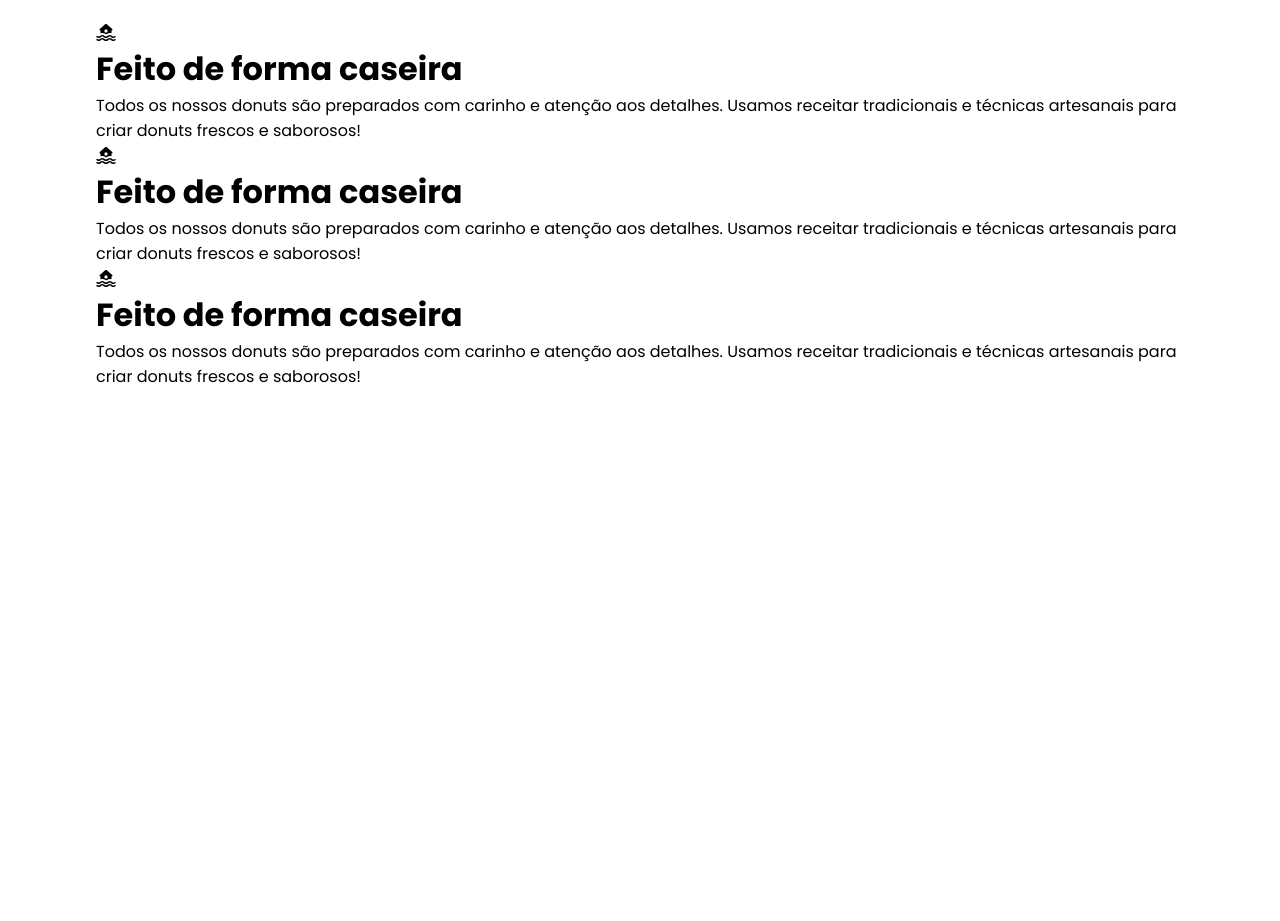
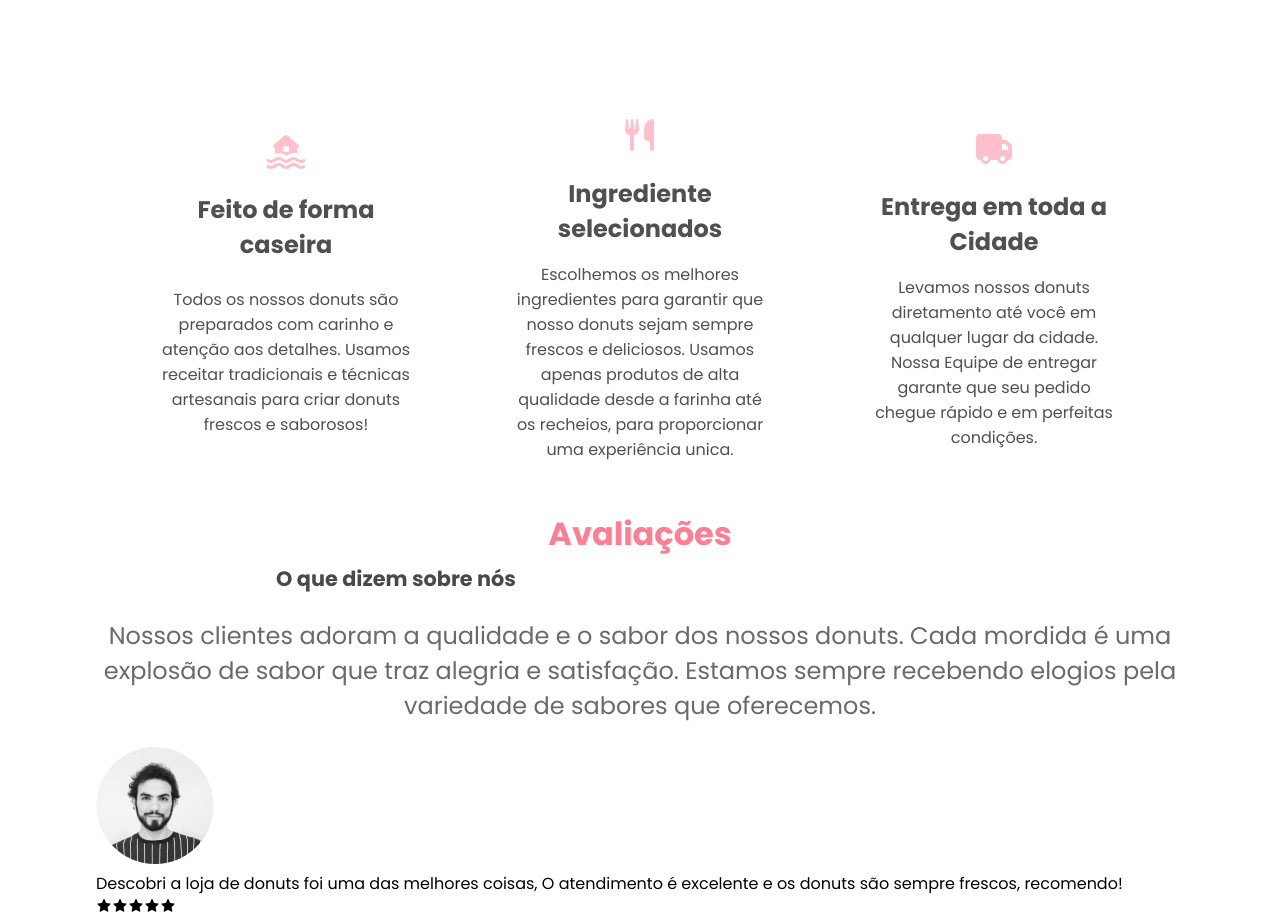
Before and after one commit to lucaseduardo5855/LandingPage-Donuts, a React (Create React App) app in the folder donuts-app/: page / in a window 1280 px wide. Shown: the part 1913-2834 px from the top of the page. Before the commit the page ends 2302 px from the top, so only its background shows below. Built offline with nearby package versions, Linux system fonts and the light colour scheme.

Commit message:
Tela Nossos Trabalho

```diff
--- a/donuts-app/src/App.css
+++ b/donuts-app/src/App.css
@@ -202,6 +202,65 @@ nav {
   margin-right: 1rem;
 }
 
+/* Work Section */
+.work-section-wrapper {
+  margin-top: 1rem;
+}
+
+.work-section-top {
+  text-align: center;
+}
+
+.work-section-top .primary-subheading p {
+  text-align: center;
+}
+
+.work-section-top h1 {
+  max-width: 700 !important;
+  font-size: 1.3rem;
+  color: #484948;
+  margin-top: 5px;
+}
+
+.work-section-info {
+  width: 290px;
+  min-height: 350px;
+  background-color: #fff;
+  display: flex;
+  padding: 1rem 1rem;
+  flex-direction: column;
+  justify-content: center;
+  align-items: center;
+  text-align: center;
+  border-radius: 1rem;
+  color: #505050;
+  margin: 1rem 2rem;
+}
+
+.work-section-info h2 {
+  margin: 1rem 0;
+}
+
+.work-section-info p {
+  flex: 1;
+  align-items: center;
+  display: flex;
+  font-weight: 400;
+}
+
+.work-section-bottom {
+  margin-top: 5rem;
+  display: flex;
+  justify-content: center;
+  align-items: center;
+  flex-wrap: wrap; /* (Se apertar, joga pro andar de baixo) */
+}
+
+.info-boxes-img-container {
+  color: pink;
+  font-size: 2rem;
+}
+
 /* Quando a tela for até 1000px renderizmaos Mobile */
 @media (max-width: 1000px) {
   .navbar-links-container a {
@@ -329,6 +388,11 @@ nav {
     padding: 15px 32px;
     cursor: pointer;
   }
+
+  /* Work Section */
+  .work-section-wrapper {
+    margin-top: 3rem;
+  }
 }
 
 @media (max-width: 600px) {
--- a/donuts-app/src/App.js
+++ b/donuts-app/src/App.js
@@ -2,6 +2,7 @@ import "./App.css";
 import Home from "./Components/Home";
 import About from "./Components/About";
 import Work from "./Components/Work";
+import Testemonial from "./Components/Testemonial";
 
 function App() {
   return (
@@ -9,6 +10,7 @@ function App() {
       <Home />
       <About />
       <Work />
+      <Testemonial />
     </div>
   );
 }
--- /dev/null
+++ b/donuts-app/src/Components/Testemonial.js
@@ -0,0 +1,36 @@
+import ProfilePicture from "../Assets/john-doe-image.png";
+import { AiFillStar } from "react-icons/ai";
+
+const Testemonial = () => {
+  return (
+    <div className="work-section-wrapper">
+      <div className="work-section-top">
+        <p className="primary-subheading">Avaliações</p>
+        <h1 className="primary-heading">O que dizem sobre nós</h1>
+        <p className="primary-text">
+          Nossos clientes adoram a qualidade e o sabor dos nossos donuts. Cada
+          mordida é uma explosão de sabor que traz alegria e satisfação. Estamos
+          sempre recebendo elogios pela variedade de sabores que oferecemos.
+        </p>
+      </div>
+
+      <div className="testomonial-section-bottom">
+        <img src={ProfilePicture} alt="imagem do avaliador" />
+        <p>
+          Descobri a loja de donuts foi uma das melhores coisas, O atendimento é
+          excelente e os donuts são sempre frescos, recomendo!
+        </p>
+      </div>
+
+      <div className="testemonials-starts-container">
+        <AiFillStar />
+        <AiFillStar />
+        <AiFillStar />
+        <AiFillStar />
+        <AiFillStar />
+      </div>
+    </div>
+  );
+};
+
+export default Testemonial;
--- a/donuts-app/src/Components/Work.js
+++ b/donuts-app/src/Components/Work.js
@@ -1,5 +1,7 @@
 import { FontAwesomeIcon } from "@fortawesome/react-fontawesome";
 import { faHouseFloodWater } from "@fortawesome/free-solid-svg-icons";
+import { faUtensils } from "@fortawesome/free-solid-svg-icons";
+import { faTruck } from "@fortawesome/free-solid-svg-icons";
 
 const Work = () => {
   const WorkinfoData = [
@@ -9,14 +11,14 @@ const Work = () => {
       text: "Todos os nossos donuts são preparados com carinho e atenção aos detalhes. Usamos receitar tradicionais e técnicas artesanais para criar donuts frescos e saborosos!",
     },
     {
-      image: <FontAwesomeIcon icon={faHouseFloodWater} />,
-      title: "Feito de forma caseira",
-      text: "Todos os nossos donuts são preparados com carinho e atenção aos detalhes. Usamos receitar tradicionais e técnicas artesanais para criar donuts frescos e saborosos!",
+      image: <FontAwesomeIcon icon={faUtensils} />,
+      title: "Ingrediente selecionados",
+      text: "Escolhemos os melhores ingredientes para garantir que nosso donuts sejam sempre frescos e deliciosos. Usamos apenas produtos de alta qualidade desde a farinha até os recheios, para proporcionar uma experiência unica.",
     },
     {
-      image: <FontAwesomeIcon icon={faHouseFloodWater} />,
-      title: "Feito de forma caseira",
-      text: "Todos os nossos donuts são preparados com carinho e atenção aos detalhes. Usamos receitar tradicionais e técnicas artesanais para criar donuts frescos e saborosos!",
+      image: <FontAwesomeIcon icon={faTruck} />,
+      title: "Entrega em toda a Cidade",
+      text: "Levamos nossos donuts diretamento até você em qualquer lugar da cidade. Nossa Equipe de entregar garante que seu pedido chegue rápido e em perfeitas condições.",
     },
   ];
 
@@ -38,7 +40,7 @@ const Work = () => {
         {WorkinfoData.map((data) => (
           <div className="work-section-info" key={data.title}>
             <div className="info-boxes-img-container">{data.image}</div>
-            <h1>{data.title}</h1>
+            <h2>{data.title}</h2>
             <p>{data.text}</p>
           </div>
         ))}
```
